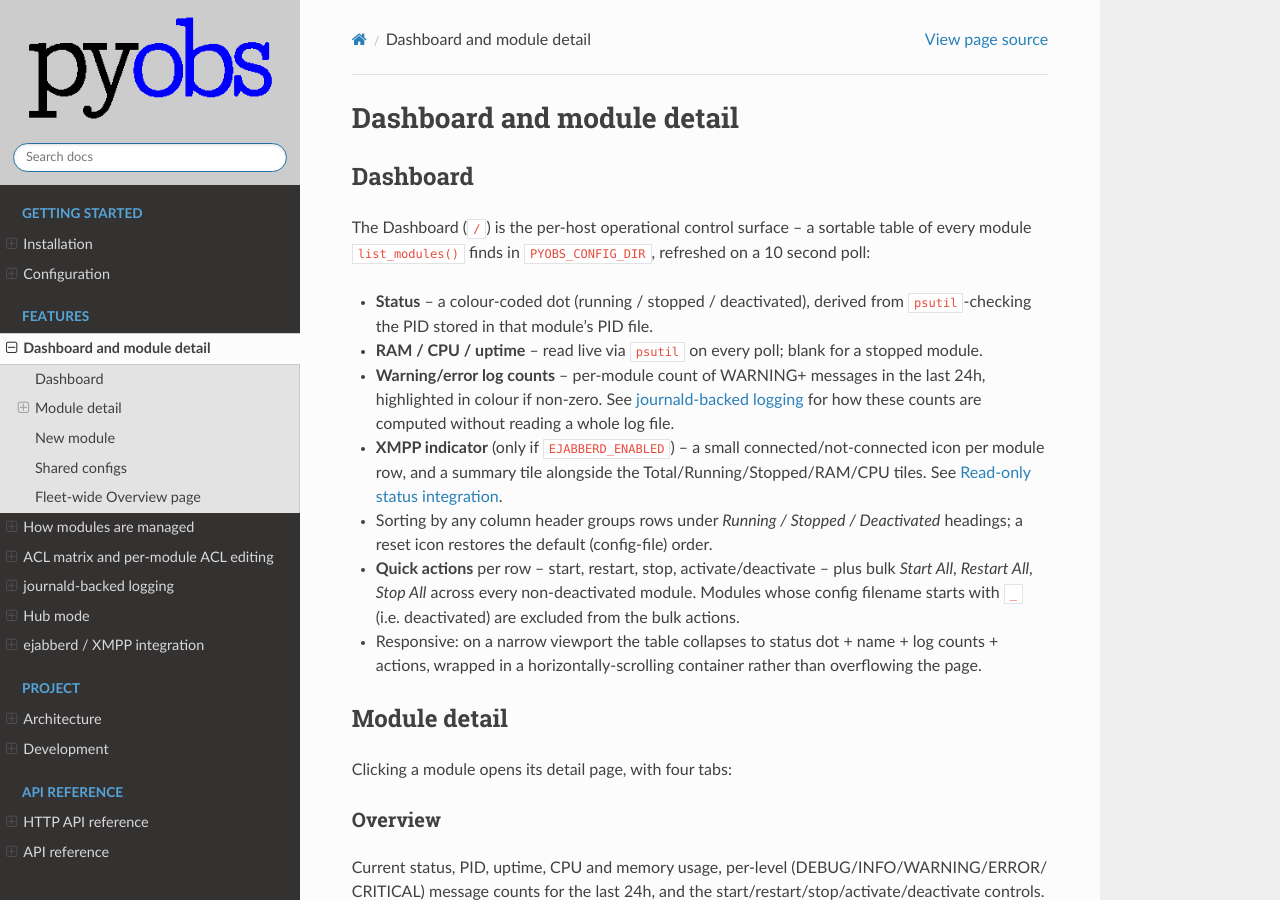
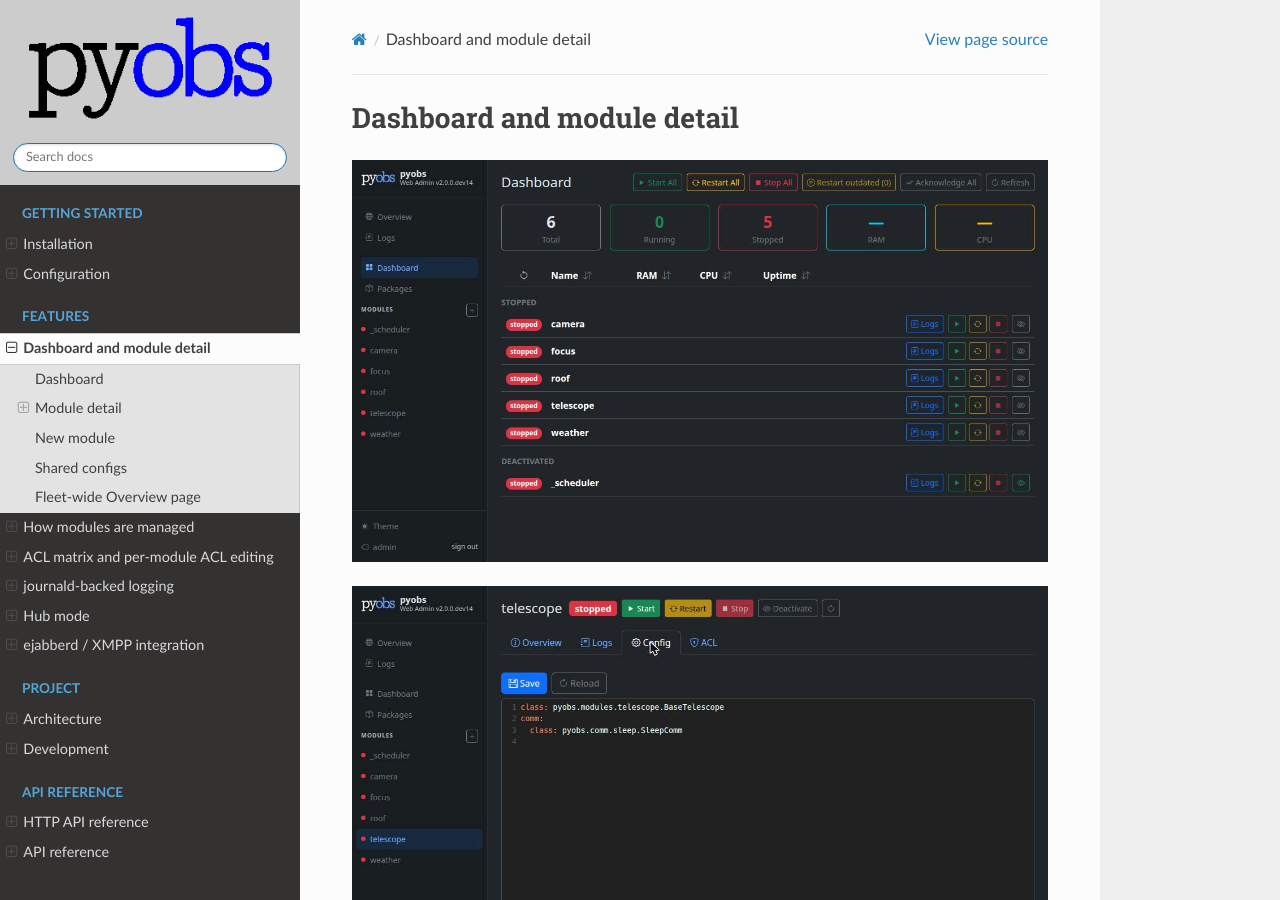
Before and after one commit to pyobs/pyobs-web-admin, a Sphinx documentation site: the page built from docs/source/features/dashboard.rst, in a window 1280 px wide and 900 px high. Built offline with Sphinx 7.4.7 and the Read the Docs theme 3.1.0, drawn with Linux system fonts in a browser that asks for light colours.

Commit message:
Add UI screenshots to docs and README
Captures the module dashboard and the per-module YAML config editor.

Co-Authored-By: Claude Sonnet 5 <noreply@anthropic.com>

```diff
--- a/docs/source/features/dashboard.rst
+++ b/docs/source/features/dashboard.rst
@@ -1,5 +1,15 @@
 Dashboard and module detail
 ############################
+
+.. image:: ../_static/screenshots/dashboard.jpg
+   :alt: Dashboard showing six modules grouped under Stopped and Deactivated headings, with
+         Total/Running/Stopped/RAM/CPU summary tiles and per-row quick-action buttons.
+   :width: 100%
+
+.. image:: ../_static/screenshots/config-editor.jpg
+   :alt: Module detail Config tab showing a syntax-highlighted YAML editor for a module's
+         config file.
+   :width: 100%
 
 Dashboard
 *********
```
Also changed, not shown: README.md (+2 -0 lines), docs/source/_static/screenshots/config-editor.jpg (added), docs/source/_static/screenshots/dashboard.jpg (added).
